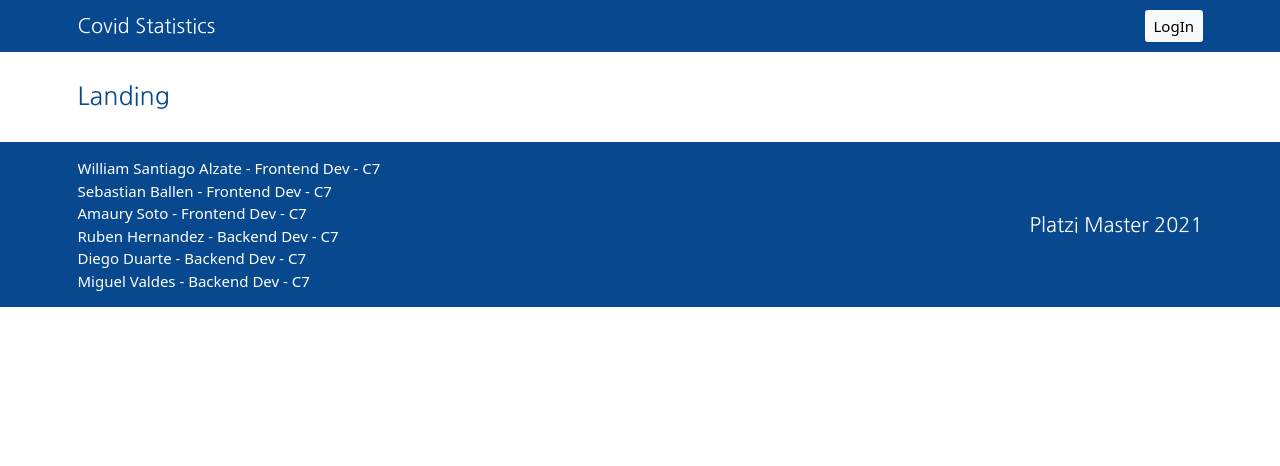
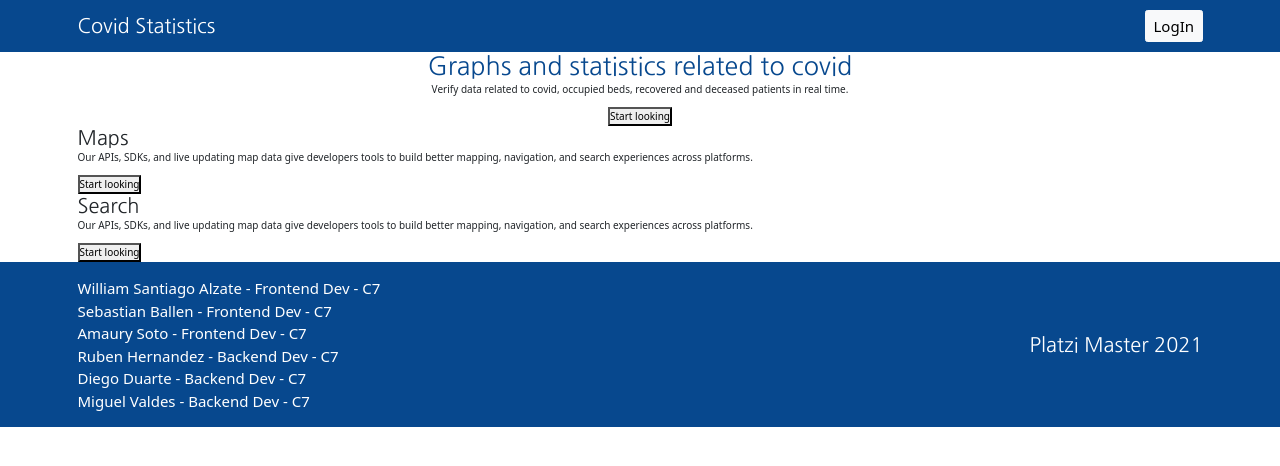
Before and after one commit to RubDevs/covid-statistics, a React (Create React App) app: page / in a window 1280 px wide. Shown: the top 466 px of the page. Built offline with nearby package versions, Linux system fonts and the light colour scheme.

Commit message:
Landing Page basic mockup created. Styling will be added later.

```diff
--- a/src/components/Landing/Landing.jsx
+++ b/src/components/Landing/Landing.jsx
@@ -1,5 +1,29 @@
 export const Landing = () => (
-  <section className="py-5">
-    <h1>Landing</h1>
-  </section>
+  <section className="row">
+      <div className="col-sm-12 col-12">
+        <section className="hero-container text-center">
+          <h1>Graphs and statistics related to covid</h1>
+          <p>Verify data related to covid, occupied beds, recovered and deceased patients in real time.</p>
+          <button>Start looking</button>
+        </section>
+      </div>
+      <div className="col-12">
+        <section className="maps-container">
+          <h2>Maps</h2>
+          <p>Our APIs, SDKs, and live updating map data give developers tools to build better mapping, navigation, and search experiences across platforms.</p>
+          <button>Start looking</button>
+          {/* <img src="" alt="" /> */}
+        </section>
+      </div>
+      <div className="col-md-12">
+        <section className="seach-img">
+
+        </section>
+        <section className="search-container">
+          <h2>Search</h2>
+          <p>Our APIs, SDKs, and live updating map data give developers tools to build better mapping, navigation, and search experiences across platforms.</p>
+          <button>Start looking</button>
+        </section>
+      </div>
+    </section>
 );
```
